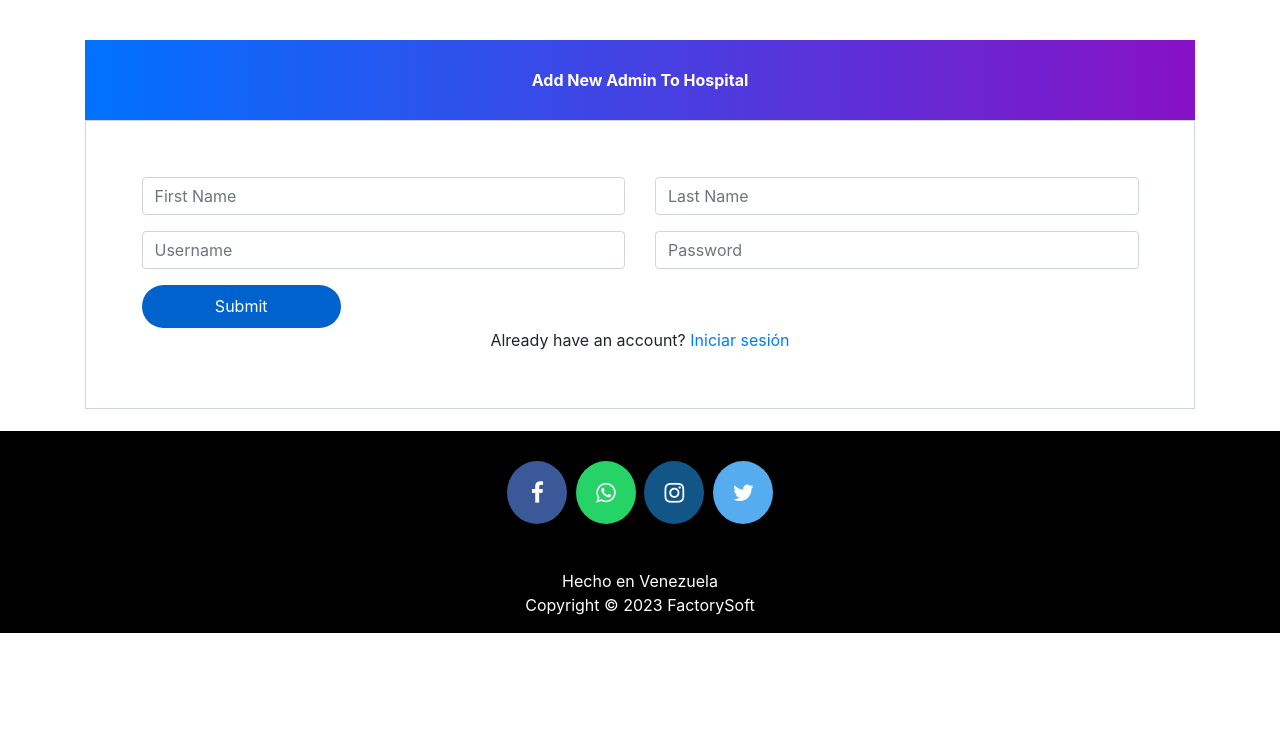
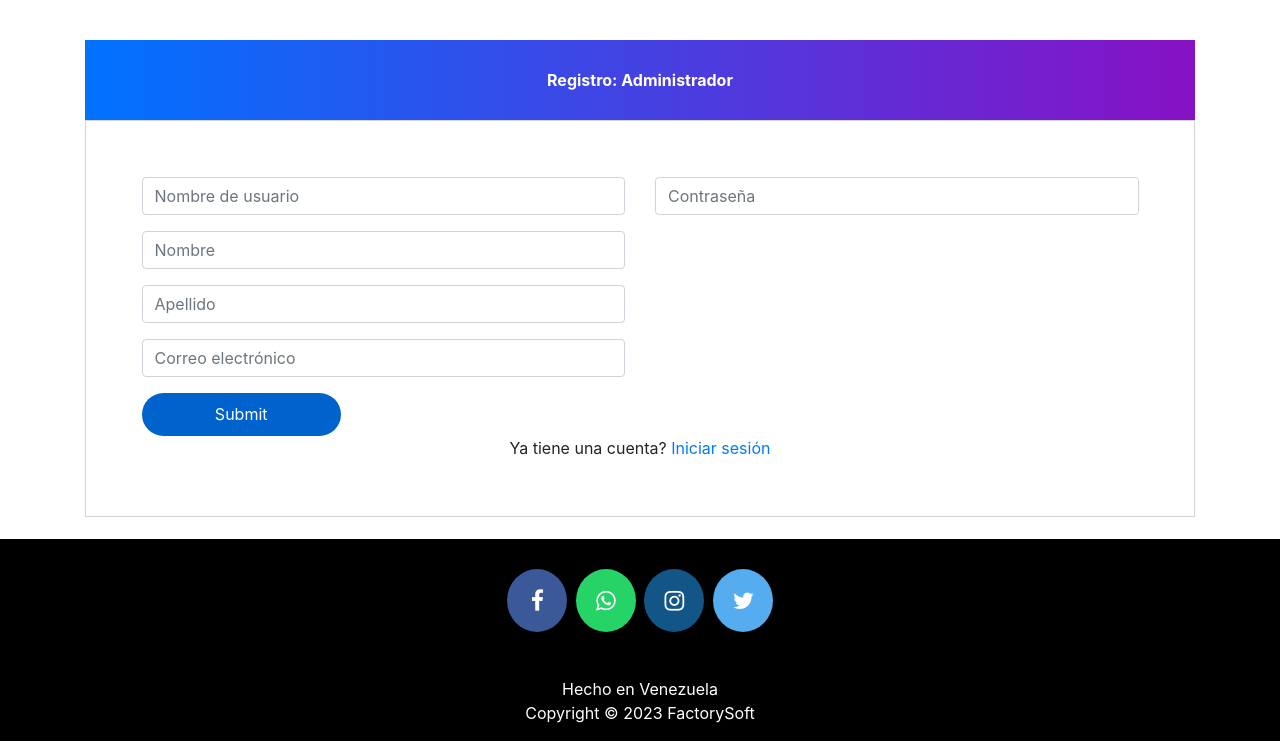
Before and after one commit to HappyCoder77/hospital_management_app, a Django app: page /admin-signup in a window 1280 px wide. Shown: the part 56-800 px from the top of the page. Run offline with Django 4.2, Linux system fonts and the light colour scheme; some libraries are stand-ins or nearby versions.

Commit message:
inspection of code with flake8 and isort

```diff
--- a/hospital/admin.py
+++ b/hospital/admin.py
@@ -2,6 +2,5 @@ from django.contrib import admin
 
 from .models import Appointment, PatientDischargeDetails
 
-
 admin.site.register(Appointment)
 admin.site.register(PatientDischargeDetails)
--- a/hospital/forms.py
+++ b/hospital/forms.py
@@ -2,18 +2,18 @@ from django import forms
 from django.contrib.auth import get_user_model
 
 
-#for contact us page
+# for contact us page
 class ContactUsForm(forms.Form):
     Name = forms.CharField(max_length=30)
     Email = forms.EmailField()
-    Message = forms.CharField(max_length=500,widget=forms.Textarea(attrs={'rows': 3, 'cols': 30}))
+    Message = forms.CharField(max_length=500, widget=forms.Textarea(attrs={'rows': 3, 'cols': 30}))
 
 
-#for admin signup
+#  admin signup
 class AdminSignupForm(forms.ModelForm):
     class Meta:
-        model= get_user_model()
-        fields=['first_name','last_name','username','password']
+        model = get_user_model()
+        fields = ['email', 'username', 'first_name', 'last_name', 'password']
         widgets = {
-        'password': forms.PasswordInput()
+            'password': forms.PasswordInput(),
         }
--- a/hospital/templates/hospital/adminsignup.html
+++ b/hospital/templates/hospital/adminsignup.html
@@ -6,7 +6,7 @@
 <head>
   <meta charset="utf-8">
   <meta name="viewport" content="width=device-width, initial-scale=1, shrink-to-fit=no">
-  <title>Miclínica|| Registrar Administrador</title>
+  <title>Mi clínica|| Registrar Administrador</title>
   <style type="text/css">
     body {
       color: #aa082e;
@@ -57,42 +57,41 @@
   <br>
   <br>
   <br>
-
-
-
-
   <!--- signup page for admin by admin(sumit)  ---------->
   <form method="post">
     {% csrf_token %}
     <div class="container register-form">
       <div class="form">
         <div class="note">
-          <p>Add New Admin To Hospital</p>
+          <p>Registro: Administrador</p>
         </div>
 
         <div class="form-content">
           <div class="row">
             <div class="col-md-6">
               <div class="form-group">
-                {% render_field form.first_name class="form-control" placeholder="First Name" %}
+                <div class="form-group">
+                  {% render_field form.username class="form-control" placeholder="Nombre de usuario" %}
+                </div>
+                {% render_field form.first_name class="form-control" placeholder="Nombre" %}
               </div>
               <div class="form-group">
-                {% render_field form.username class="form-control" placeholder="Username" %}
+                {% render_field form.last_name class="form-control" placeholder="Apellido" %}
+              </div>
+              <div class="form-group">
+                {% render_field form.email class="form-control" placeholder="Correo electrónico" %}
               </div>
 
             </div>
             <div class="col-md-6">
               <div class="form-group">
-                {% render_field form.last_name class="form-control" placeholder="Last Name" %}
-              </div>
-              <div class="form-group">
-                {% render_field form.password class="form-control" placeholder="Password" %}
+                {% render_field form.password class="form-control" placeholder="Contraseña" %}
               </div>
 
             </div>
           </div>
           <button type="submit" class="btnSubmit">Submit</button>
-          <div class="text-center">Already have an account? <a href="{% url 'admin_login' %}">Iniciar sesión</a></div>
+          <div class="text-center">Ya tiene una cuenta? <a href="{% url 'admin_login' %}">Iniciar sesión</a></div>
         </div>
       </div>
     </div>
--- a/hospital/views.py
+++ b/hospital/views.py
@@ -1,12 +1,12 @@
 from django.conf import settings
 from django.contrib.auth.models import Group
+from django.core.mail import send_mail
 from django.http import HttpResponseRedirect
-from django.core.mail import send_mail
-from django.shortcuts import render
+from django.shortcuts import render, reverse
 from django.views.generic import TemplateView
 
+from .forms import AdminSignupForm, ContactUsForm
 
-from .forms import ContactUsForm, AdminSignupForm
 
 class HomeTemplateView(TemplateView):
     template_name = "index.html"
@@ -34,22 +34,24 @@ def contactus_view(request):
         sub = ContactUsForm(request.POST)
         if sub.is_valid():
             email = sub.cleaned_data['Email']
-            name=sub.cleaned_data['Name']
+            name = sub.cleaned_data['Name']
             message = sub.cleaned_data['Message']
-            send_mail(str(name)+' || '+str(email),message,settings.EMAIL_HOST_USER, settings.EMAIL_RECEIVING_USER, fail_silently = False)
+            send_mail(str(name) + ' || ' + str(email), message, settings.EMAIL_HOST_USER, settings.EMAIL_RECEIVING_USER, fail_silently=False)
             return render(request, 'contactussuccess.html')
-    return render(request, 'contactus.html', {'form':sub})
+    return render(request, 'contactus.html', {'form': sub})
 
 
 def admin_signup_view(request):
     form = AdminSignupForm()
-    if request.method=='POST':
+    if request.method == 'POST':
         form = AdminSignupForm(request.POST)
+
         if form.is_valid():
-            user=form.save()
+            user = form.save()
             user.set_password(user.password)
             user.save()
             my_admin_group = Group.objects.get_or_create(name='ADMIN')
             my_admin_group[0].user_set.add(user)
-            return HttpResponseRedirect('adminlogin')
-    return render(request,'hospital/adminsignup.html',{'form':form})
+            return HttpResponseRedirect(reverse("admin_login"))
+
+    return render(request, 'hospital/adminsignup.html', {'form': form})
--- a/templates/index.html
+++ b/templates/index.html
@@ -62,7 +62,7 @@ facebook : fb.com/sumit.luv
   <h3>¿Emergencia?</h3>
 
   <p class="lead">
-    <a class="btn btn-primary btn-lg" href="#" role="button">Solicita una cita</a>
+    <a class="btn btn-primary btn-lg" href="{% url 'patient_click' %}" role="button">Solicita una cita</a>
   </p>
   <br><br>
 </div>
```
Also changed, not shown: hospital/models.py (+8 -8 lines), hospital/templates/hospital/adminlogin.html (+4 -4 lines), hospital/tests.py (+19 -18 lines), hospital/urls.py (+8 -9 lines), hospital/migrations/0001_initial.py.
